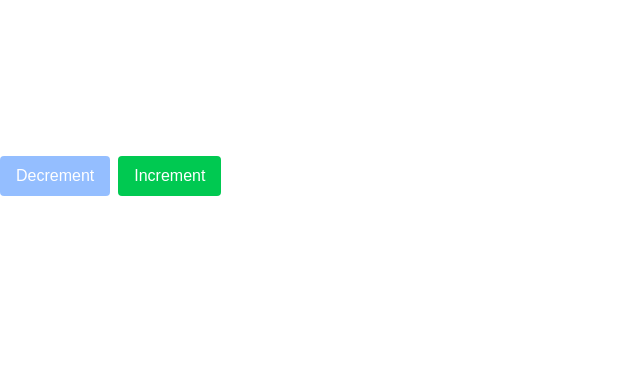
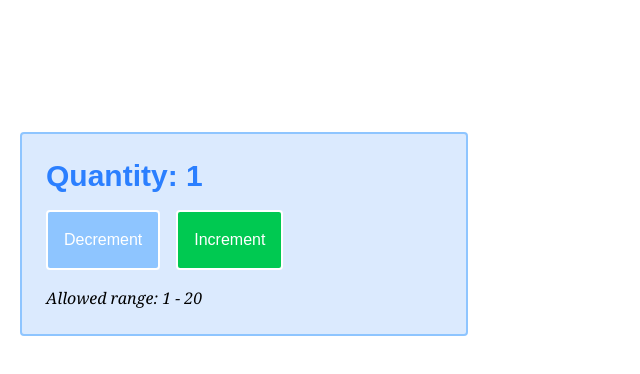
Before and after one commit to Temsters/cprg306-assignments, a Next.js app: page /week-4 in a window 1280 px wide. Shown: the top 374 px of the page, without its empty margins (0-640 px from the left). Built offline with nearby package versions, Linux system fonts and the light colour scheme.

Commit message:
tailwind styling

```diff
--- a/app/week-4/new-item.js
+++ b/app/week-4/new-item.js
@@ -23,15 +23,15 @@ export default function NewItem() {
   }
 
   return (
-    <div>
-      <p>Quantity: {quantity}</p>
-
-      {/* Decrement button (-)
+  <div className=" max-w-md bg-blue-100 rounded-b lg:rounded ml-5 p-6 border-2 border-blue-300">
+    <p className=" text-blue-500 font-bold text-3xl mb-4 ">Quantity: {quantity}</p>
+    <div className="flex gap-4 mb-4 my-1 pl">
+      {/* Decrement button (-)s
       //Calls decrement function on click and disabled if quantity is 1 */}
       <button
         onClick={decrement}
         disabled={quantity === minQuantity}
-        className="bg-blue-500 text-white px-4 py-2 rounded mr-2 disabled:opacity-50"
+        className="bg-blue-500 text-white rounded p-4 border-2 disabled:bg-blue-300 disabled:cursor-not-allowed"
         >
           Decrement
         </button>
@@ -40,13 +40,14 @@ export default function NewItem() {
       <button
         onClick={increment}
         disabled={quantity === maxQuantity}
-        className="bg-green-500 text-white px-4 py-2 rounded disabled:opacity-50"
+        className="bg-green-500 text-white rounded p-4 border-2 disabled:bg-green-300 disabled:cursor-not-allowed"
       >
         Increment
       </button>
+    </div>
+     <p className="text-black italic font-serif">Allowed range: 1 - 20</p>
+  </div>
 
-      <p>Allowed range: 1 - 20</p>
-    </div>
   );
 
 
```
